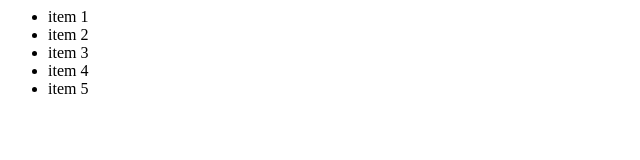
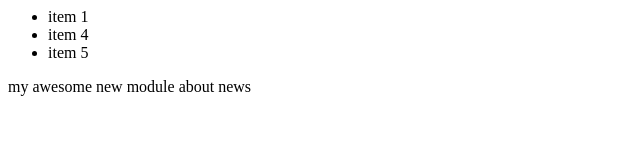
Before and after one commit to a1danw/learning-git1, a plain HTML site: page index.html in a window 1280 px wide. Shown: the whole page, without its empty margins (0-640 px from the left). Drawn offline with Linux system fonts and the light colour scheme.

Commit message:
added news module

```diff
--- a/index.html
+++ b/index.html
@@ -3,11 +3,10 @@
     <module-one>
       <ul>
         <li>item 1</li>
-        <li>item 2</li>
-        <li>item 3</li>
         <li>item 4</li>
         <li>item 5</li>
       </ul>
     </module-one>
+    <module-two> my awesome new module about news </module-two>
   </body>
 </html>
```
